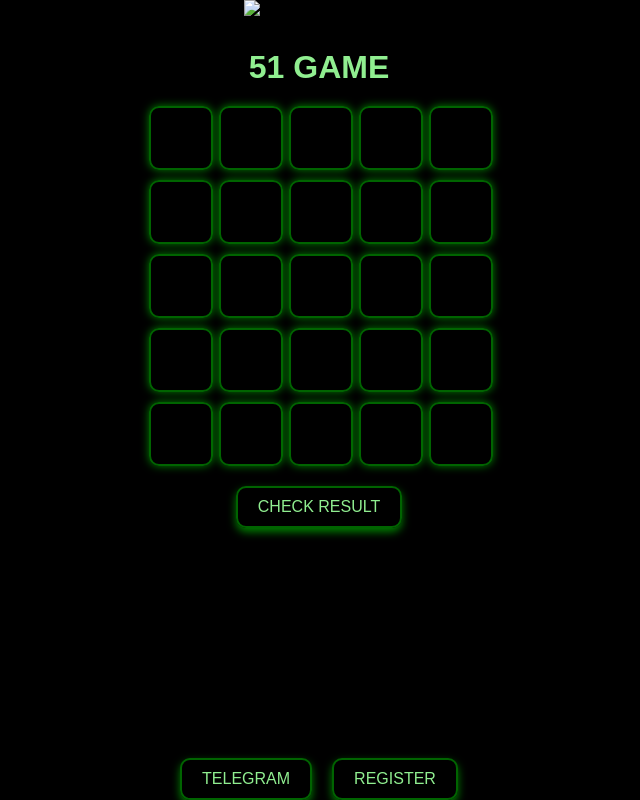
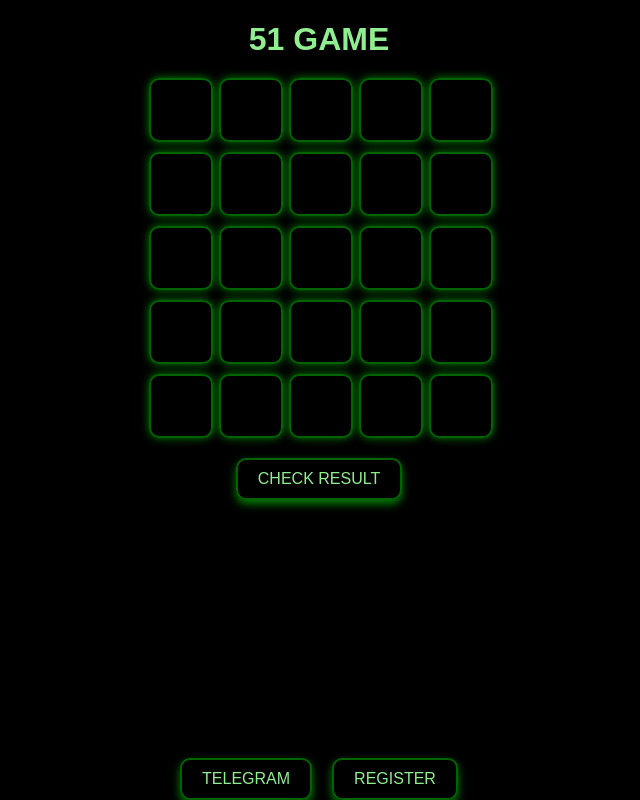
Before and after one commit to Elite12345ywywywy/Minesv1, a plain HTML site: page index.html in a window 1280 px wide. Shown: the whole page, without its empty margins (321-961 px from the left). Drawn offline with Linux system fonts and the light colour scheme.

Commit message:
Update index.html

```diff
--- a/index.html
+++ b/index.html
@@ -8,7 +8,7 @@
 </head>
 <body>
     <div id="content">
-        <img src="" alt="Enzo" id="enzo-image">
+        <img src="" alt="" id="">
         <h1 id="game-title">51 GAME</h1>
         <div id="game-board">
             <!-- Boxes will be dynamically generated here -->
```
